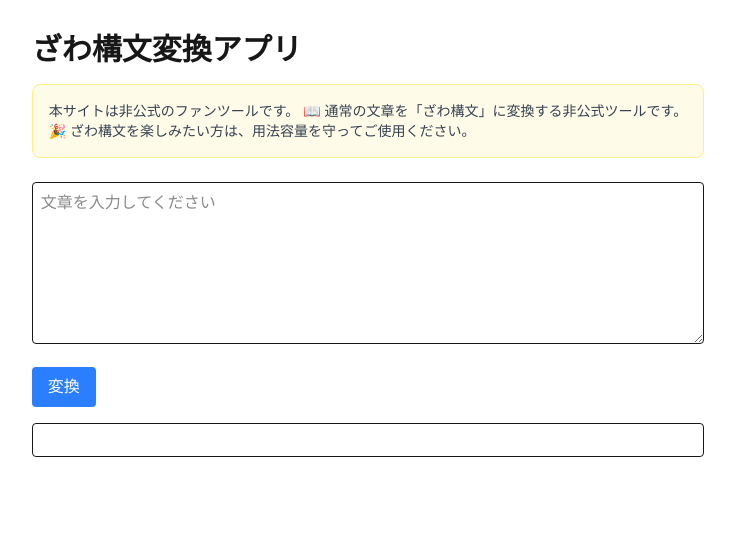
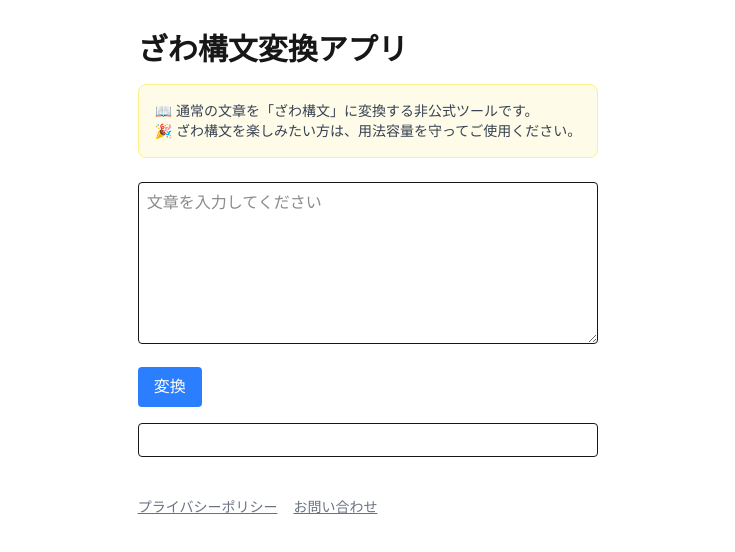
Before and after one commit to imaGiorno/zawa-app, a Next.js app: page / in a window 1280 px wide. Shown: the top 552 px of the page, without its empty margins (272-1007 px from the left). Built offline with nearby package versions, Linux system fonts and the light colour scheme.

Commit message:
fix page

```diff
--- a/app/page.tsx
+++ b/app/page.tsx
@@ -74,7 +74,6 @@ const copyResult = async () => {
         ざわ構文変換アプリ
       </h1>
 <p className="mb-6 rounded-lg bg-yellow-50 border border-yellow-200 p-4 text-sm text-gray-700">
-  本サイトは非公式のファンツールです。
   📖 通常の文章を「ざわ構文」に変換する非公式ツールです。<br />
   🎉 ざわ構文を楽しみたい方は、用法容量を守ってご使用ください。
 </p>
@@ -104,6 +103,16 @@ const copyResult = async () => {
       <div className="border mt-4 p-4 rounded whitespace-pre-wrap">
         {output}
       </div>
+
+<footer className="mt-10 text-sm text-gray-500 flex gap-4">
+  <a href="/privacy" className="underline">
+    プライバシーポリシー
+  </a>
+
+  <a href="/contact" className="underline">
+    お問い合わせ
+  </a>
+</footer>
       {output && (
   <button
     onClick={copyResult}
@@ -115,13 +124,3 @@ const copyResult = async () => {
     </main>
   );
 }
-
-<footer className="mt-10 text-sm text-gray-500 flex gap-4">
-  <a href="/privacy" className="underline">
-    プライバシーポリシー
-  </a>
-
-  <a href="/contact" className="underline">
-    お問い合わせ
-  </a>
-</footer>
```
